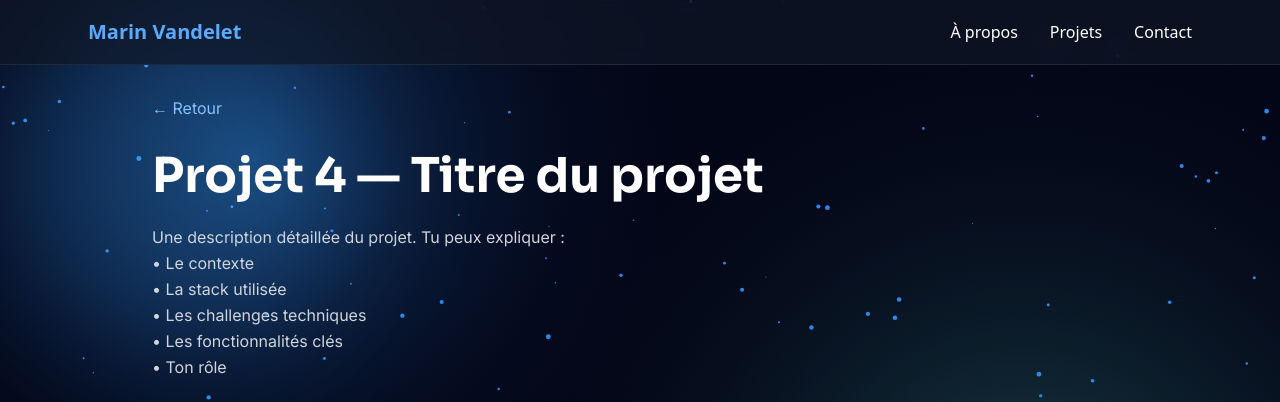
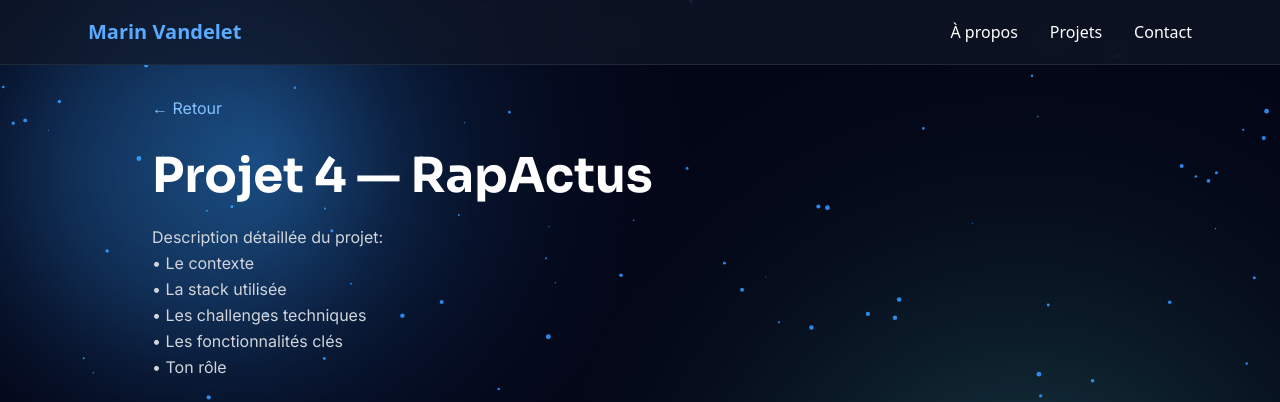
Before and after one commit to MarinVandelet/portfolio-marin, a React (Vite) app: page /projet-4 in a window 1280 px wide. Shown: the top 402 px of the page. Built offline with nearby package versions, Linux system fonts and the light colour scheme.

Commit message:
Update Projet4.jsx

```diff
--- a/src/pages/Projet4.jsx
+++ b/src/pages/Projet4.jsx
@@ -20,7 +20,7 @@ export default function Projet1() {
         transition={{ duration: 0.5 }}
         className="text-4xl md:text-5xl font-['Sora'] font-bold mb-6"
       >
-        Projet 4 — Titre du projet
+        Projet 4 — RapActus
       </motion.h1>
 
       {/* Description */}
@@ -30,7 +30,7 @@ export default function Projet1() {
         transition={{ delay: 0.2 }}
         className="text-gray-300 font-['Inter'] leading-relaxed mb-10"
       >
-        Une description détaillée du projet. Tu peux expliquer :
+        Description détaillée du projet:
         <br />• Le contexte
         <br />• La stack utilisée
         <br />• Les challenges techniques
```
